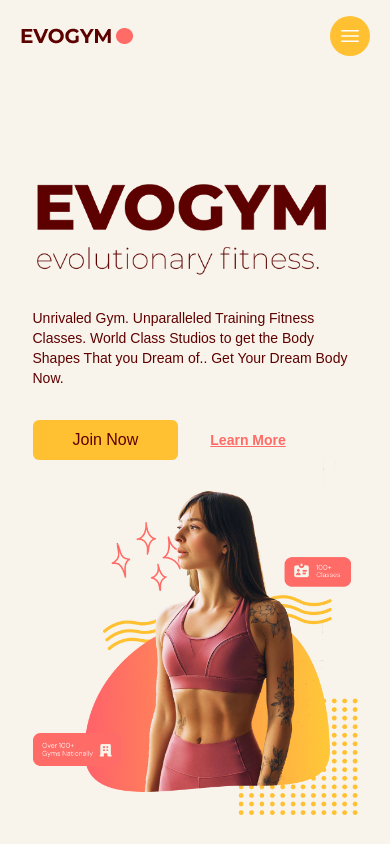
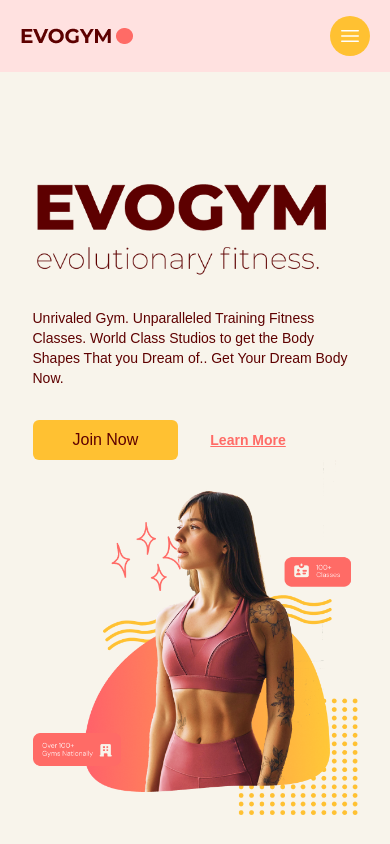
Before and after one commit to codeboy0704/gym-typescript, a React (Vite) app: page / in a window 390 px wide. Shown: the top 844 px of the page. Built offline with nearby package versions, Linux system fonts and the light colour scheme.

Commit message:
changes on responsive design

```diff
--- a/src/App.tsx
+++ b/src/App.tsx
@@ -25,6 +25,8 @@ function App() {
     return () => window.removeEventListener("scroll", handleScroll);
   }, []);
 
+  console.log(isTopOfPage)
+
   return (
     <div className='app bg-gray-20'>
       <Navbar
--- a/src/index.css
+++ b/src/index.css
@@ -11,5 +11,4 @@ body,
   box-sizing: border-box;
   font-family: "DM Sans", sans-serif;
   @apply text-gray-500;
-  overflow-x: hidden;
 }
--- a/src/scenes/navbar/index.tsx
+++ b/src/scenes/navbar/index.tsx
@@ -21,9 +21,9 @@ const Navbar = ({ isTopOfPage, selectedPage, setSelectedPage }: Props) => {
   return (
     <nav>
       <div
-        className={`${navbarBackground} ${flexBetween} fixed top-0 z-30 w-full py-4`}
+        className={`${navbarBackground} ${flexBetween} bg-primary-100 fixed top-0 z-30 w-full py-4`}
       >
-        <div className={`${flexBetween} px-[20px] w-[100%]`}>
+        <div className={`${flexBetween} px-[20px] w-full`}>
           <div className={`${flexBetween} w-full gap-16`}>
             {/* LEFT SIDE */}
             <img alt="logo" src={Logo} />
```
